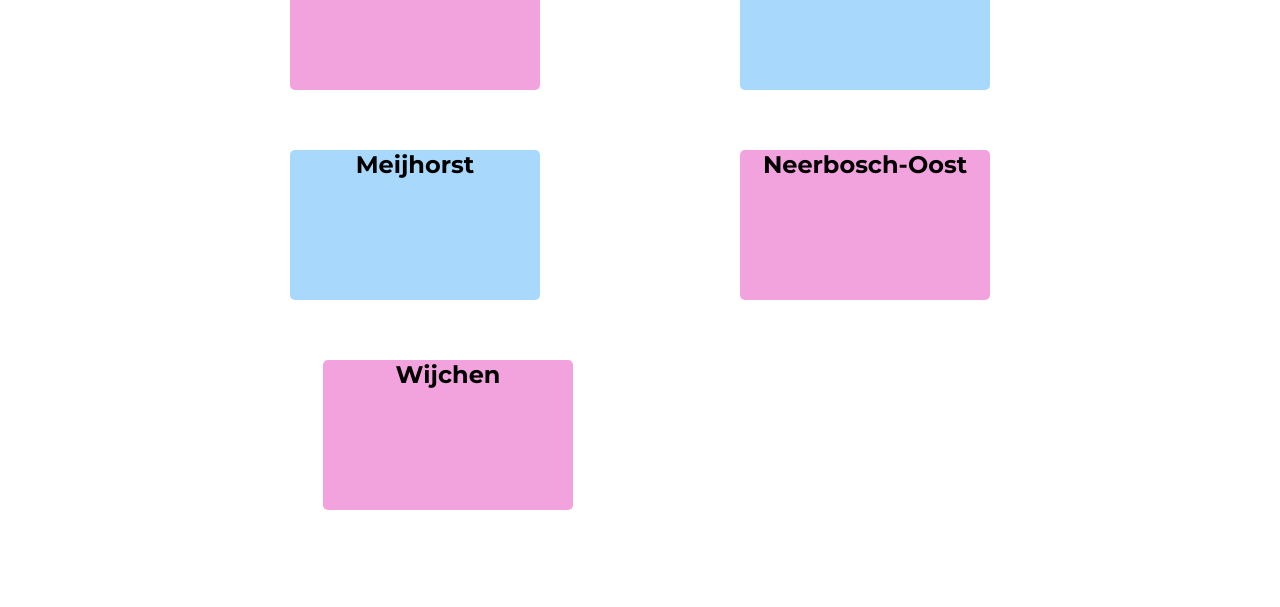
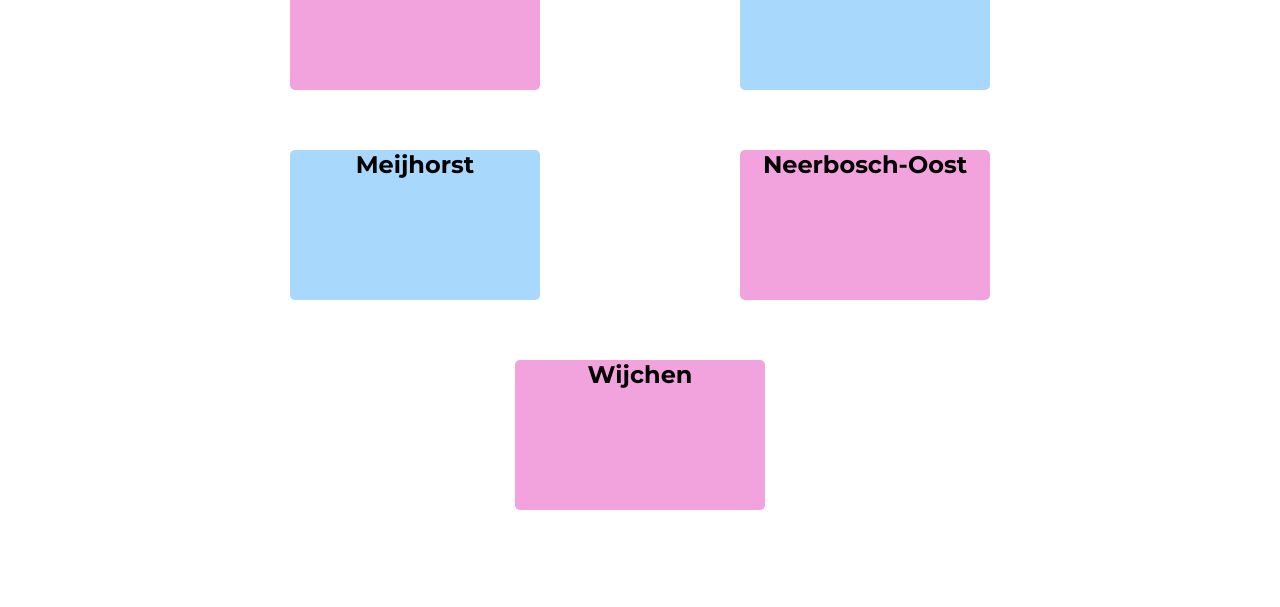
Before and after one commit to clonnix/Project-1, a plain HTML site: page locaties.html in a window 1280 px wide. Shown: the part 952-1559 px from the top of the page. Drawn offline with Linux system fonts and the light colour scheme.

```diff
--- a/css/style.css
+++ b/css/style.css
@@ -443,11 +443,7 @@ section {
     display: flex;
     gap: 60px;
     align-items: center;
-
     flex-direction: column;
-}
-.locaties-column{
-    margin-left: -30%;
 }
 
 .locaties-box {
@@ -456,7 +452,10 @@ section {
     height: 150px;
     text-align: center;
 }
-
+.locaties-column{
+    display: flex;
+    justify-content: center;
+}
 .locaties-blue {
     background-color: rgb(83, 177, 249, 0.5);
 }
```
